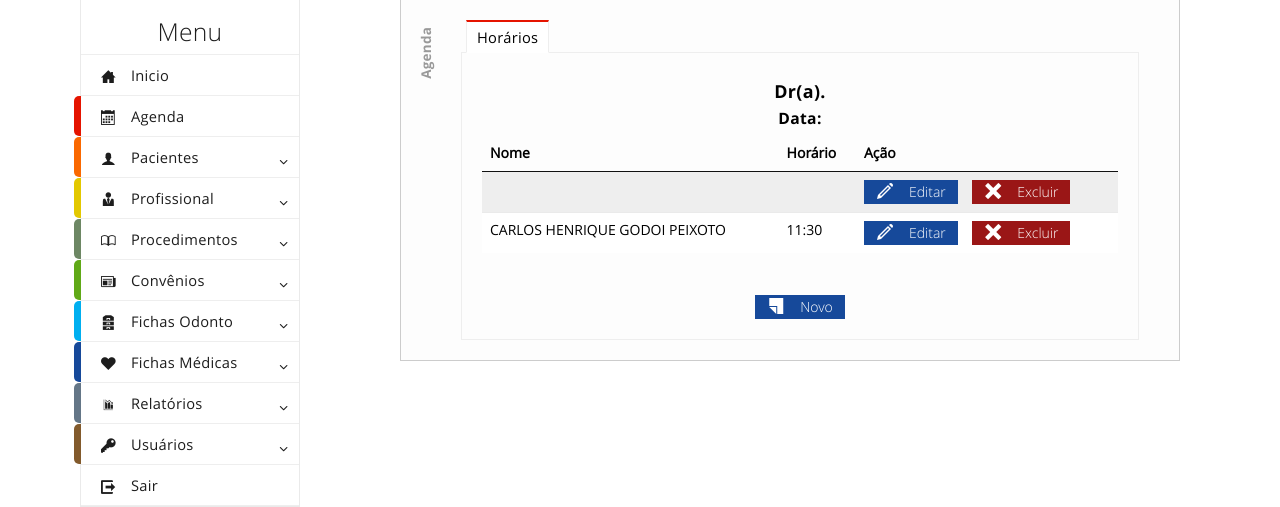
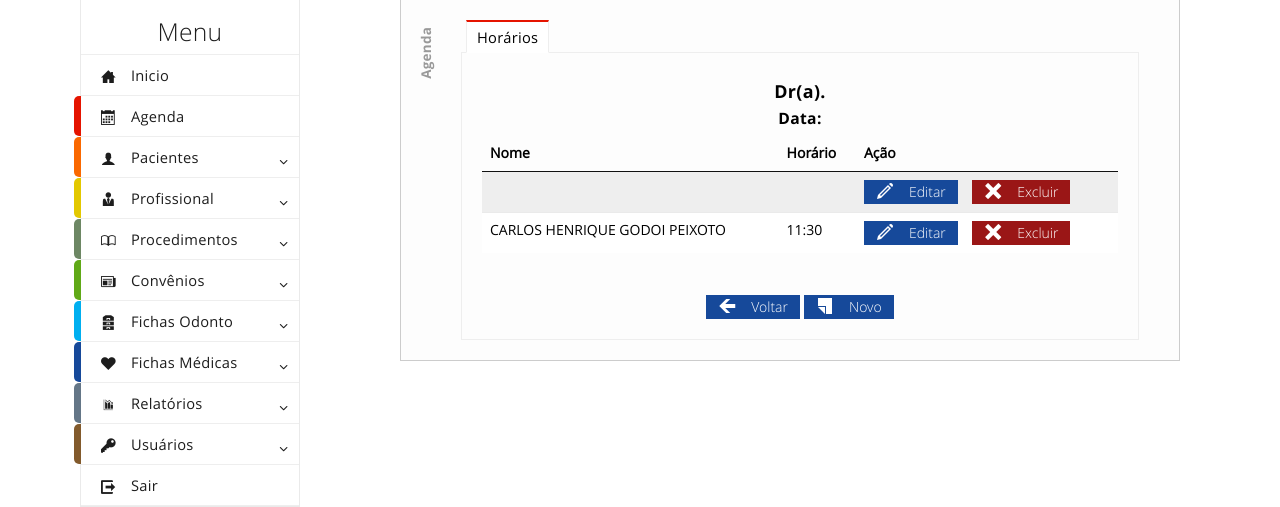
Before and after one commit to aguedesjr/odontosiscare, a PHP site: page /buscaragenda.php in a window 1280 px wide. Shown: the part 312-819 px from the top of the page. Run offline with PHP 8.4, Linux system fonts and the light colour scheme; a user stored in the database is signed in; data comes from the database, SQL or seed files in the repository; data that the repository does not hold is empty.

Commit message:
adicionado o botão voltar na agenda.

```diff
--- a/buscaragenda.php
+++ b/buscaragenda.php
@@ -82,6 +82,7 @@
 
                                 <!-- FIM DA TABELA HORÁRIOS AGENDADOS -->
                                 <center>
+                                    <a class="button image-button primary image-left" name="voltar" href="agenda.php"><i class="icon-arrow-left on-left" style="top: -3px; left: 7px"></i>Voltar</a>
                                     <a class="button image-button primary image-left" name="novo" href="novoagenda.php?data=<? echo $data;?>&profissional=<? echo $profissional;?>"><i class="icon-new on-left" style="top: -3px; left: 7px"></i>Novo</a>
                                 </center>
 
```
